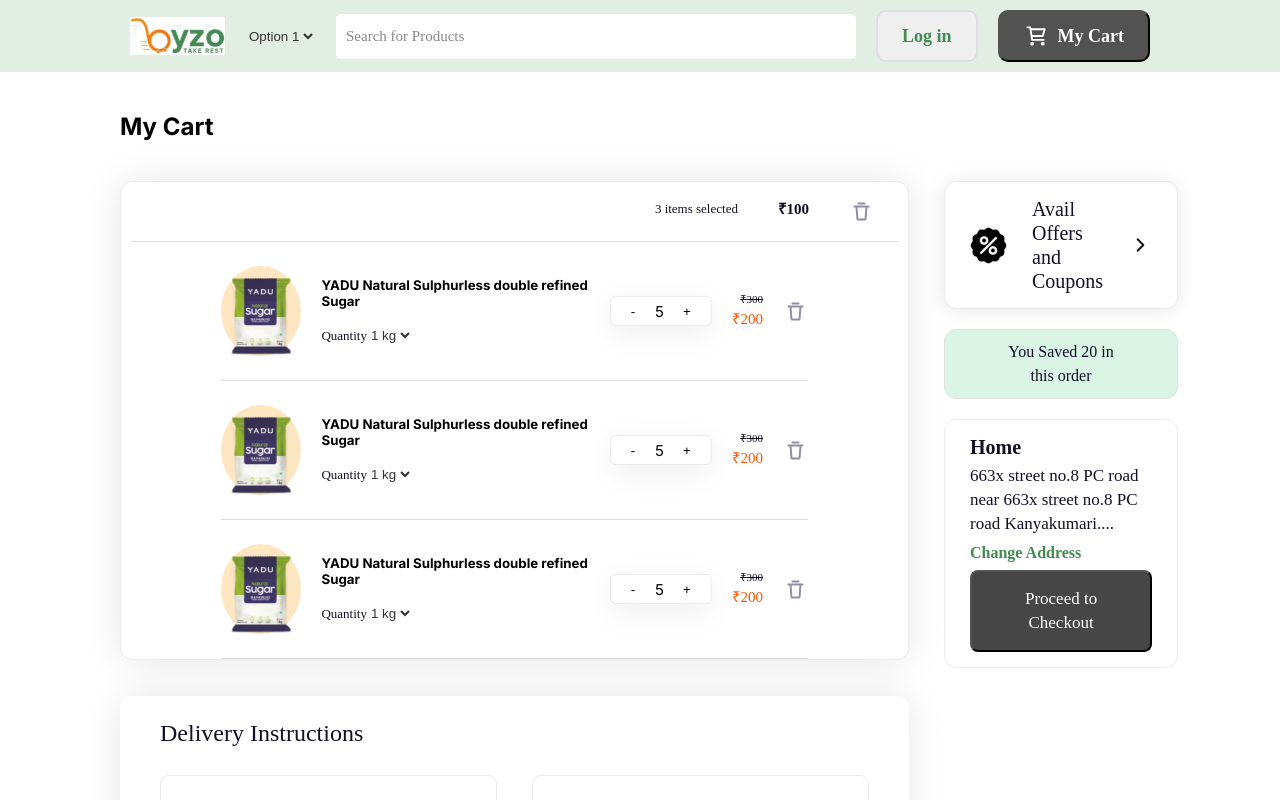
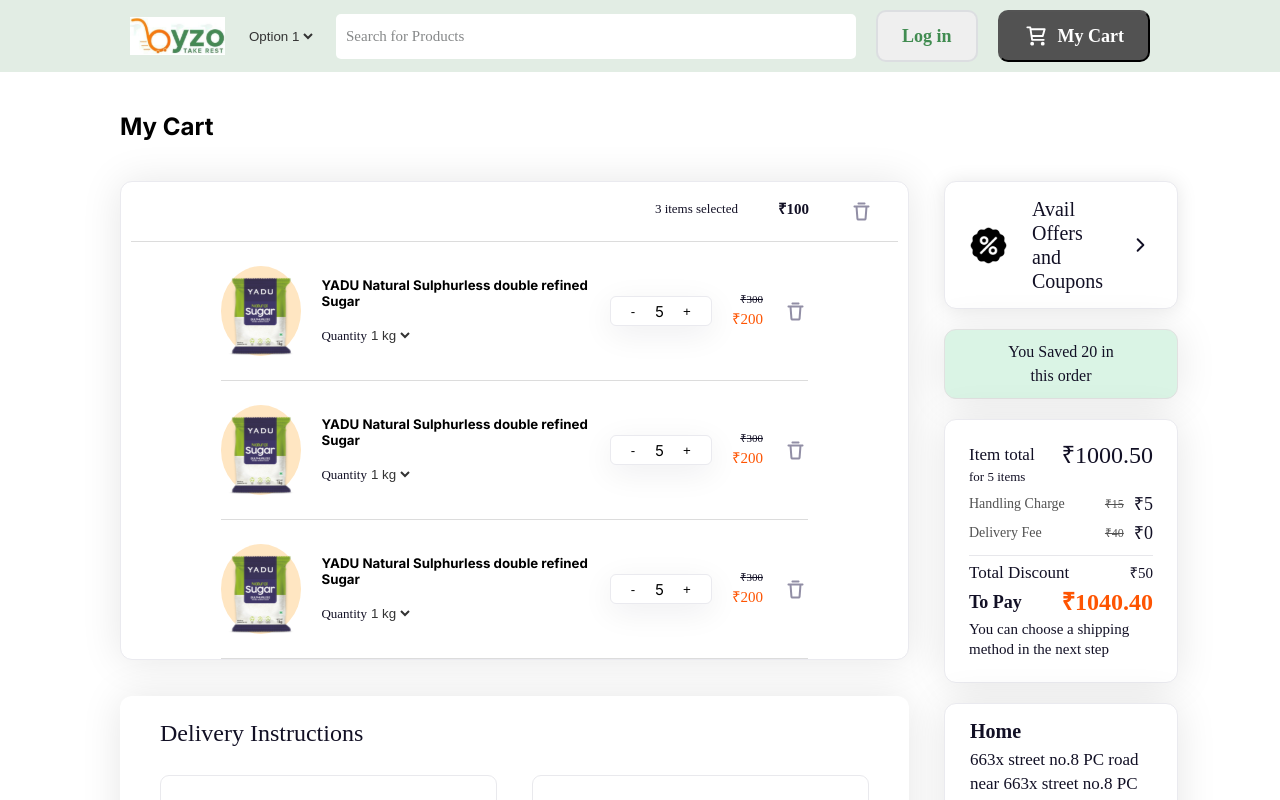
Before and after one commit to Ali3905/byzo-app, a Next.js app: page /cart in a window 1280 px wide. Shown: the top 800 px of the page. Built offline with nearby package versions, Linux system fonts and the light colour scheme.

Commit message:
account page made responsive

```diff
--- a/package.json
+++ b/package.json
@@ -13,6 +13,7 @@
     "eslint-config-next": "13.4.12",
     "next": "13.4.12",
     "react": "18.2.0",
-    "react-dom": "18.2.0"
+    "react-dom": "18.2.0",
+    "tailwindcss": "^3.3.3"
   }
 }
--- a/postcss.config.js
+++ /dev/null
@@ -1,6 +0,0 @@
-module.exports = {
-  plugins: {
-    tailwindcss: {},
-    autoprefixer: {},
-  },
-}
--- a/src/app/cart/Cart.js
+++ b/src/app/cart/Cart.js
@@ -263,6 +263,30 @@
                     <p>You Saved 20 in this order</p>
                 </div>
 
+                <div className="cart_bill_container">
+                    <div>
+                        <p>Item total <br /> <span className='cart_bill_sm_txt'>for 5 items</span></p>
+                        <p>&#8377;1000.50</p>
+                    </div>
+                    <div>
+                        <p>Handling Charge</p>
+                        <span><p>&#8377;15</p><p>&#8377;5</p></span>
+                    </div>
+                    <div>
+                        <p>Delivery Fee</p>
+                        <span><p>&#8377;40</p><p>&#8377;0</p></span>
+                    </div>
+                    <span></span>
+                    <div className='cart_bill_total_discount'>
+                        <p>Total Discount</p>
+                        <p>&#8377;50</p>
+                    </div>
+                    <div className='cart_bill_to_pay'>
+                        <p>To Pay</p>
+                        <p>&#8377;1040.40</p>
+                    </div>
+                    <p>You can choose a shipping method in the next step</p>
+                </div>
                 <div className="cart_address">
                     <h6>Home</h6>
                     <p>{data.shipping_address}</p>
--- a/src/app/product/Product.js
+++ b/src/app/product/Product.js
@@ -22,8 +22,7 @@
 
       useEffect(()=>{
         window.addEventListener('resize', ()=> {
-          width = window.innerWidth
-          if(window.innerWidth < 768){
+          if(window.innerWidth < 769){
             sethideDetails(true)
             console.log("I am small");
           }else{
@@ -32,7 +31,7 @@
           }
           })
 
-        if (width<768) {
+        if (window.innerWidth<769) {
           console.log("main choti bachi hun");
 
           sethideDetails(true)
--- a/src/style/Cart.css
+++ b/src/style/Cart.css
@@ -8,6 +8,8 @@
 .cart_parent {
     display: flex;
     align-items: flex-start;
+    /* display: grid;
+    grid-template-columns: 3fr 2fr; */
     gap: 35px;
 
 }
@@ -315,6 +317,7 @@
     border-radius: 12px;
     border: 1px solid #E1E1E1;
     background: #DAF4E5;
+    box-shadow: 0px 1px 40px 0px rgba(0, 0, 0, 0.10);
 
 }
 
@@ -330,6 +333,111 @@
 
 }
 
+.cart_bill_container{
+    display: flex;
+    flex-direction: column;
+    gap: 5px;
+    padding: 23px 24px;
+
+    border-radius: 12px;
+    border: 1px solid #EAEAEF;
+    background: #FFF;
+    box-shadow: 0px 1px 40px 0px rgba(0, 0, 0, 0.10);
+
+    color: #121025;
+    font-family: Plus Jakarta Sans;
+    /* font-size: 17px; */
+    font-style: normal;
+    font-weight: 400;
+    line-height: 24px; /* 141.176% */
+}
+
+.cart_bill_container > span{
+    margin-top: 5px;
+    border-bottom: 1px solid #E7E7EB;
+}
+
+.cart_bill_container > div{
+    display: flex;
+    /* padding: 23px 24px; */
+    justify-content: space-between;
+}
+
+.cart_bill_container > p{
+    font-size: 15px;
+    line-height: 20px;
+}
+
+
+.cart_bill_container div:nth-child(1) p{
+    font-size: 17px;
+}
+
+.cart_bill_container div:nth-child(1) p:nth-child(2){
+    font-size: 24px;
+}
+
+
+.cart_bill_sm_txt {
+    font-size: 13px;
+    line-height: 20px; /* 153.846% */
+}
+
+
+.cart_bill_container div:nth-child(2) p,
+.cart_bill_container div:nth-child(3) p
+{
+    /* background-color: black; */
+    font-size: 14px;
+    color: #525252;
+}
+
+
+
+
+.cart_bill_container > div span{
+    display: flex;
+    /* padding: 23px 24px; */
+    /* justify-content: space-between; */
+    gap: 10px;
+}
+
+.cart_bill_container div:nth-child(2) > span p:nth-child(1),
+.cart_bill_container div:nth-child(3) > span p:nth-child(1)
+{
+font-size: 12px;
+text-decoration-line: line-through;
+}
+
+.cart_bill_container div:nth-child(2) > span p:nth-child(2),
+.cart_bill_container div:nth-child(3) > span p:nth-child(2)
+{
+font-size: 18px;
+color: #121025;
+}
+
+.cart_bill_total_discount p:nth-child(1){
+    font-family: Poppins;
+    font-size: 17px;
+}
+
+.cart_bill_total_discount p:nth-child(2){
+    font-size: 15px;
+    /* line-height: 20px; */
+}
+.cart_bill_to_pay p:nth-child(1){
+    font-family: Poppins;
+    font-size: 18px;
+    font-weight: 600;
+}
+
+.cart_bill_to_pay p:nth-child(2){
+    font-size: 24px;
+    font-weight: 600;
+    color: #FE5402;
+    /* line-height: 20px; */
+}
+
 .cart_address {
     display: flex;
     flex-direction: column;
@@ -340,7 +448,10 @@
     border-radius: 12px;
     border: 1px solid #EAEAEF;
     background: #FFF;
+    box-shadow: 0px 1px 40px 0px rgba(0, 0, 0, 0.10);
 }
+
+
 
 .cart_address h6 {
     color: #121025;
```
Also changed, not shown: src/app/account/Account.js (+32 -6 lines), src/app/account/page.js (+6 -2 lines), src/app/product/ProductDetails.js (+10 -4 lines), src/style/Account.css (+50 -0 lines), 1 other file (tests, documents, lock files or other folders).
